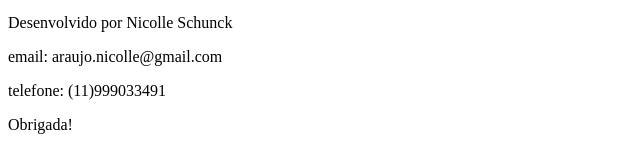
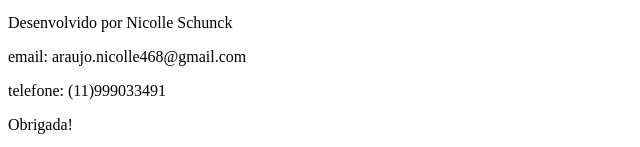
Before and after one commit to NicolleSchunck/Desafio-Aula-06, a plain HTML site: page index.html in a window 1280 px wide. Shown: the part 1869-2016 px from the top of the page, 0-640 px from the left. Drawn offline with Linux system fonts and the light colour scheme.

Commit message:
ajustes de email

```diff
--- a/index.html
+++ b/index.html
@@ -125,7 +125,7 @@
     </dd>
     <footer>
         <p>Desenvolvido por Nicolle Schunck</p>
-        <p>email: araujo.nicolle@gmail.com</p>
+        <p>email: araujo.nicolle468@gmail.com</p>
         <p>telefone: (11)999033491 </p>
         <p>Obrigada!</p>
     </footer>
```
